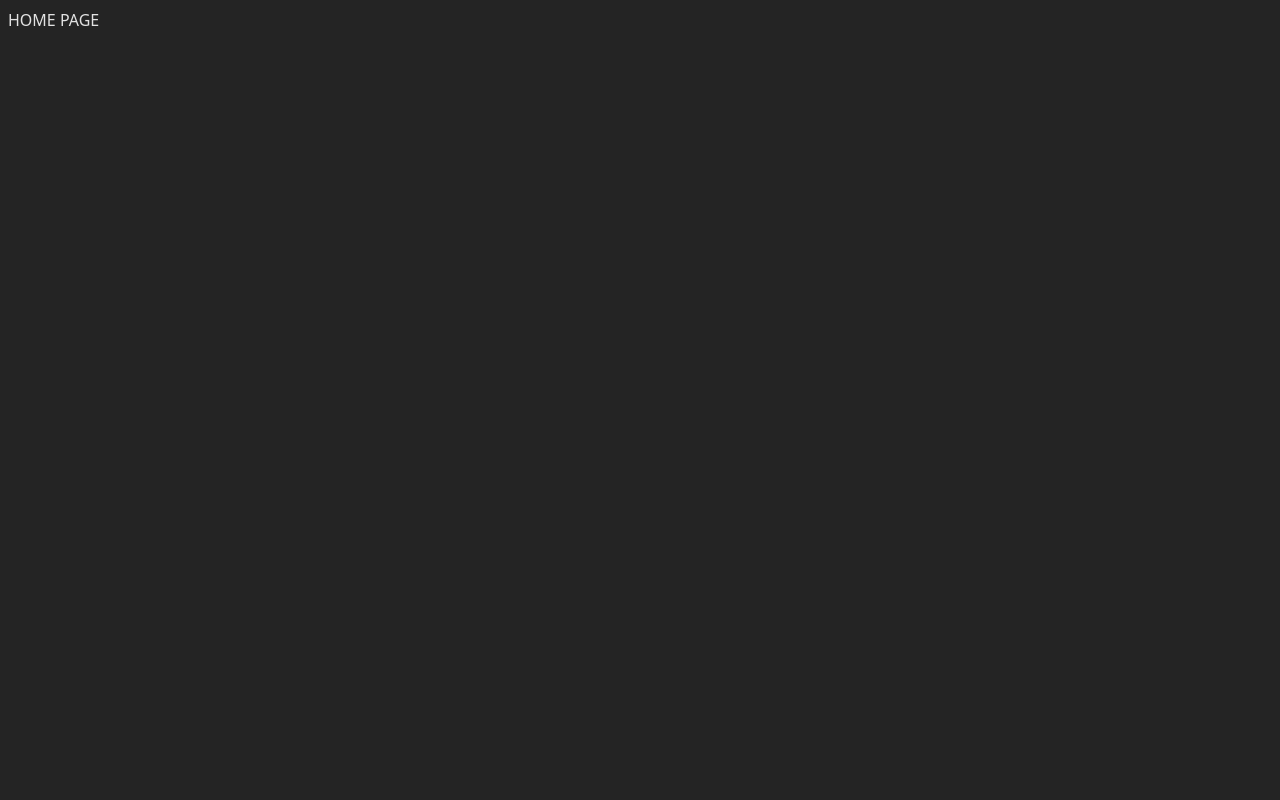
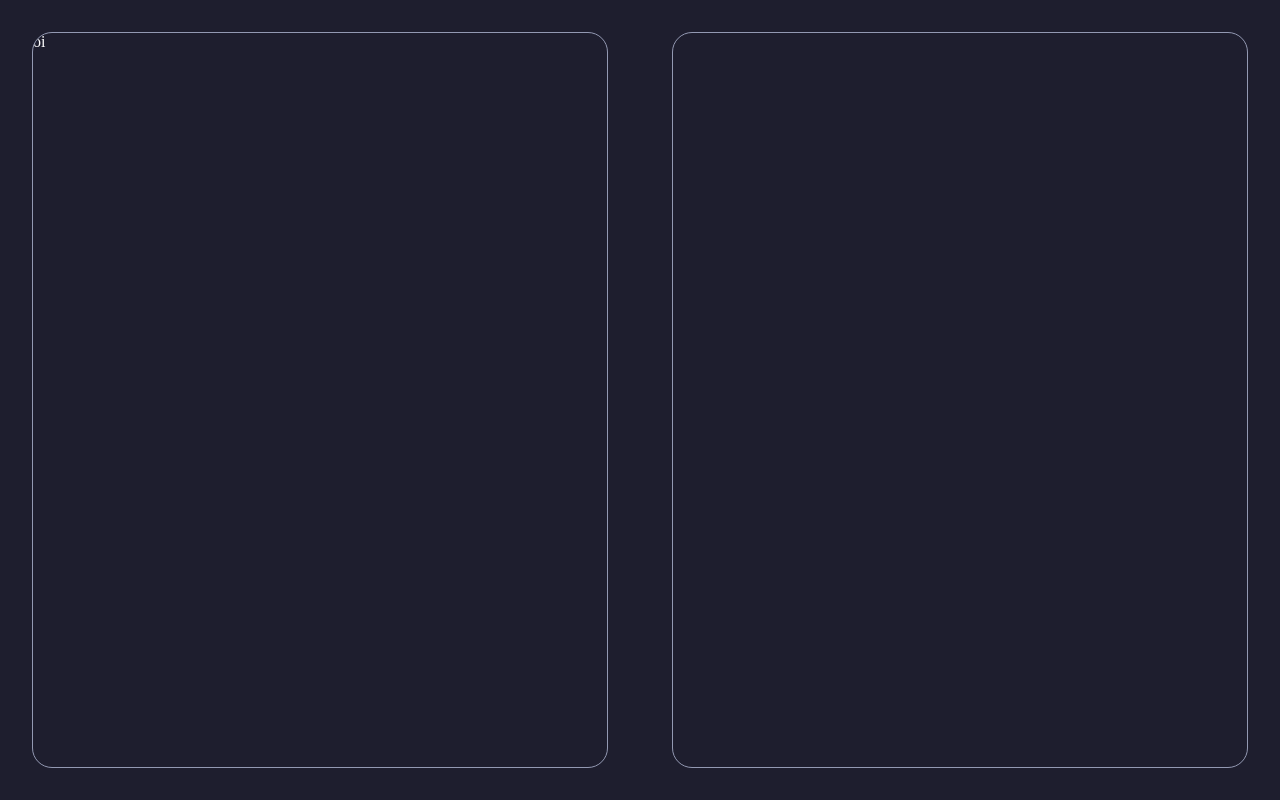
Before and after one commit to Gabriel-Volpini/interview, a React (Vite) app in the folder frontend/: page / in a window 1280 px wide. Built offline with nearby package versions, Linux system fonts and the light colour scheme.

Commit message:
Feat: layout

```diff
--- a/frontend/package.json
+++ b/frontend/package.json
@@ -14,7 +14,8 @@
     "antd": "^5.24.9",
     "react": "^19.0.0",
     "react-dom": "^19.0.0",
-    "react-router-dom": "^7.5.3"
+    "react-router-dom": "^7.5.3",
+    "styled-components": "^6.1.17"
   },
   "devDependencies": {
     "@eslint/js": "^9.22.0",
--- a/frontend/src/App.tsx
+++ b/frontend/src/App.tsx
@@ -4,13 +4,26 @@ import {
 } from '@tanstack/react-query'
 import { RouterProvider } from 'react-router-dom'
 import { router } from './routes/route'
+import { ConfigProvider, theme } from 'antd';
+
+const customTheme = {
+    token: {
+        colorPrimary: '#89b4fa',
+        colorBgBase: '#45475a',
+        colorTextBase: '#fff',
+        borderRadius: 8,
+    },
+    algorithm: theme.darkAlgorithm,
+};
 
 const queryClient = new QueryClient()
 
 function App() {
     return (
         <QueryClientProvider client={queryClient}>
-            <RouterProvider router={router} />
+            <ConfigProvider theme={customTheme}>
+                <RouterProvider router={router} />
+            </ConfigProvider>
         </QueryClientProvider>
     )
 }
--- a/frontend/src/index.css
+++ b/frontend/src/index.css
@@ -1,14 +1,12 @@
-:root {
-  font-family: system-ui, Avenir, Helvetica, Arial, sans-serif;
-  line-height: 1.5;
-  font-weight: 400;
+html, body {
+  padding: 0;
+  margin: 0;
+  background: #fff;
+}
 
-  color-scheme: light dark;
-  color: rgba(255, 255, 255, 0.87);
-  background-color: #242424;
-
-  font-synthesis: none;
-  text-rendering: optimizeLegibility;
-  -webkit-font-smoothing: antialiased;
-  -moz-osx-font-smoothing: grayscale;
+#root {
+  background-color: #1e1e2e;
+  height: 100vh;
+  width: 100vw;
+  display: flex;
 }
--- a/frontend/src/pages/home/Home.tsx
+++ b/frontend/src/pages/home/Home.tsx
@@ -1,5 +1,31 @@
+import styled from "styled-components"
+import { HomeTable } from "./components/HomeTable"
+import { HomeMap } from "./components/HomeMap"
+
 export const Home = () => {
-    return(
-        <div>HOME PAGE</div>
+    return (
+        <Wrapper>
+            <Card >
+                <HomeMap />
+            </Card>
+            <Card />
+        </Wrapper>
     )
 }
+
+
+const Wrapper = styled.div`
+    display: flex;
+    flex-direction: row;
+    justify-content: space-around;
+    flex:1;
+    color:white;
+`
+const Card = styled.div`
+    display: flex;
+    flex:1;
+    margin: 32px;
+    border-radius:20px;
+    border:1px solid #9399b2;
+    overflow: hidden;
+`
--- /dev/null
+++ b/frontend/src/pages/home/components/HomeMap.tsx
@@ -0,0 +1,5 @@
+export const HomeMap = () => {
+    return(
+        <div>oi</div>
+    )
+}
--- /dev/null
+++ b/frontend/src/pages/home/components/HomeTable.tsx
@@ -0,0 +1,87 @@
+import { Space, Table , Tag } from 'antd';
+
+export const HomeTable = () => {
+interface DataType {
+  key: string;
+  name: string;
+  age: number;
+  address: string;
+  tags: string[];
+}
+
+const columns: TableProps<DataType>['columns'] = [
+  {
+    title: 'Name',
+    dataIndex: 'name',
+    key: 'name',
+  },
+  {
+    title: 'Age',
+    dataIndex: 'age',
+    key: 'age',
+  },
+  {
+    title: 'Address',
+    dataIndex: 'address',
+    key: 'address',
+  },
+  {
+    title: 'Tags',
+    key: 'tags',
+    dataIndex: 'tags',
+    render: (_, { tags }) => (
+      <>
+        {tags.map((tag) => {
+          let color = tag.length > 5 ? 'geekblue' : 'green';
+          if (tag === 'loser') {
+            color = 'volcano';
+          }
+          return (
+            <Tag color={color} key={tag}>
+              {tag.toUpperCase()}
+            </Tag>
+          );
+        })}
+      </>
+    ),
+  },
+  {
+    title: 'Action',
+    key: 'action',
+    render: (_, record) => (
+      <Space size="middle">
+        <a>Invite {record.name}</a>
+        <a>Delete</a>
+      </Space>
+    ),
+  },
+];
+
+const data: DataType[] = [
+  {
+    key: '1',
+    name: 'John Brown',
+    age: 32,
+    address: 'New York No. 1 Lake Park',
+    tags: ['nice', 'developer'],
+  },
+  {
+    key: '2',
+    name: 'Jim Green',
+    age: 42,
+    address: 'London No. 1 Lake Park',
+    tags: ['loser'],
+  },
+  {
+    key: '3',
+    name: 'Joe Black',
+    age: 32,
+    address: 'Sydney No. 1 Lake Park',
+    tags: ['cool', 'teacher'],
+  },
+];
+
+    return(
+        <Table columns={columns} dataSource={data} />
+    )
+}
```
Also changed, not shown: 2 other files (tests, documents, lock files or other folders).
